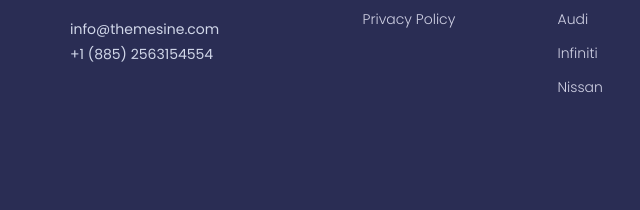
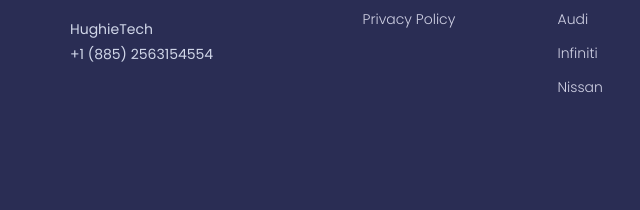
Before and after one commit to HughieTech/CarSale, a plain HTML site: page index.html in a window 1280 px wide. Shown: the part 5493-5703 px from the top of the page, 0-640 px from the left. Drawn offline with nearby package versions, Linux system fonts and the light colour scheme.

Commit message:
index.html

```diff
--- a/index.html
+++ b/index.html
@@ -715,7 +715,7 @@
 									Ased do eiusm tempor incidi ut labore et dolore magnaian aliqua. Ut enim ad minim veniam.
 								</p>
 								<div class="footer-contact">
-									<p>info@themesine.com</p>
+									<p>HughieTech</p>
 									<p>+1 (885) 2563154554</p>
 								</div>
 							</div>
```
